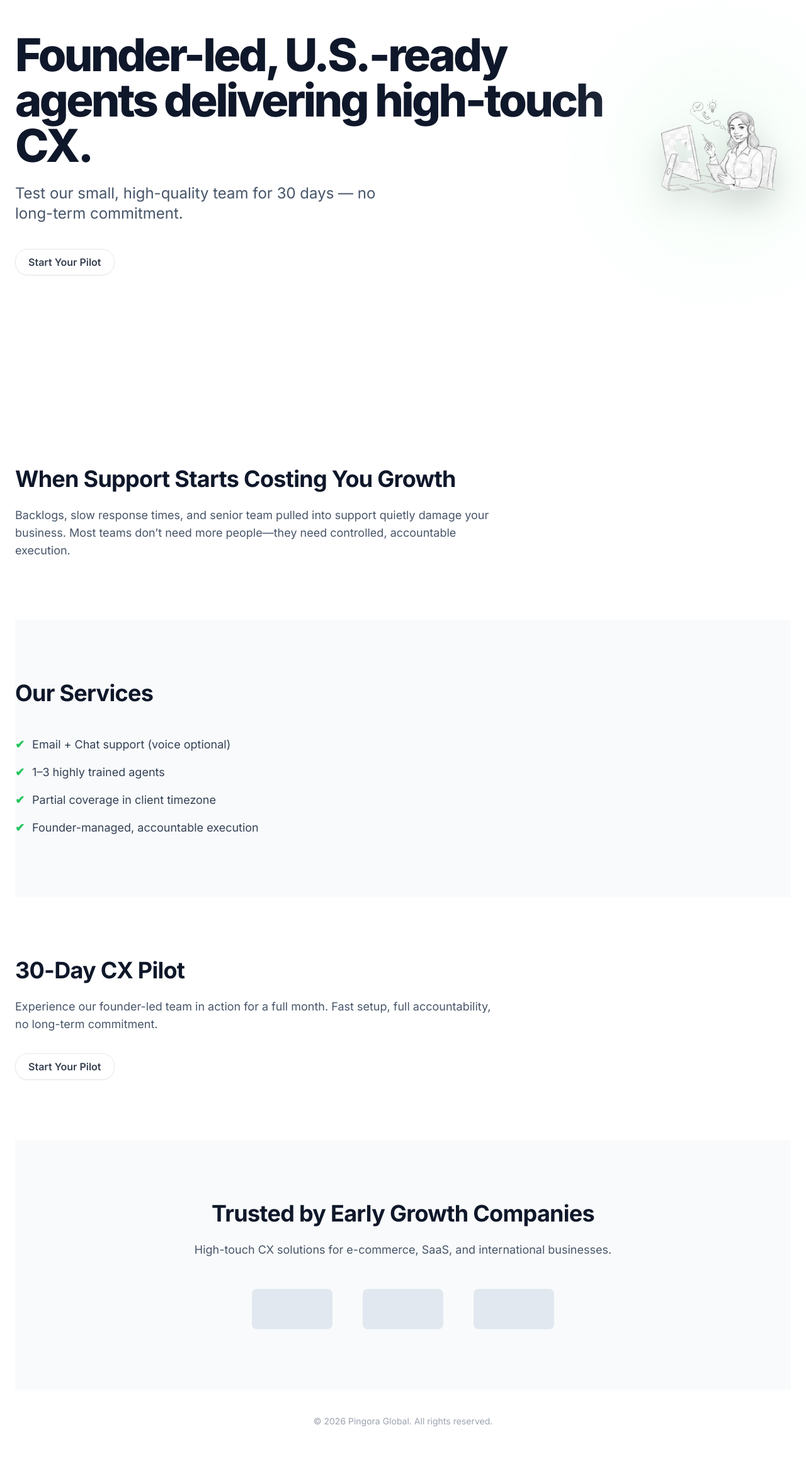
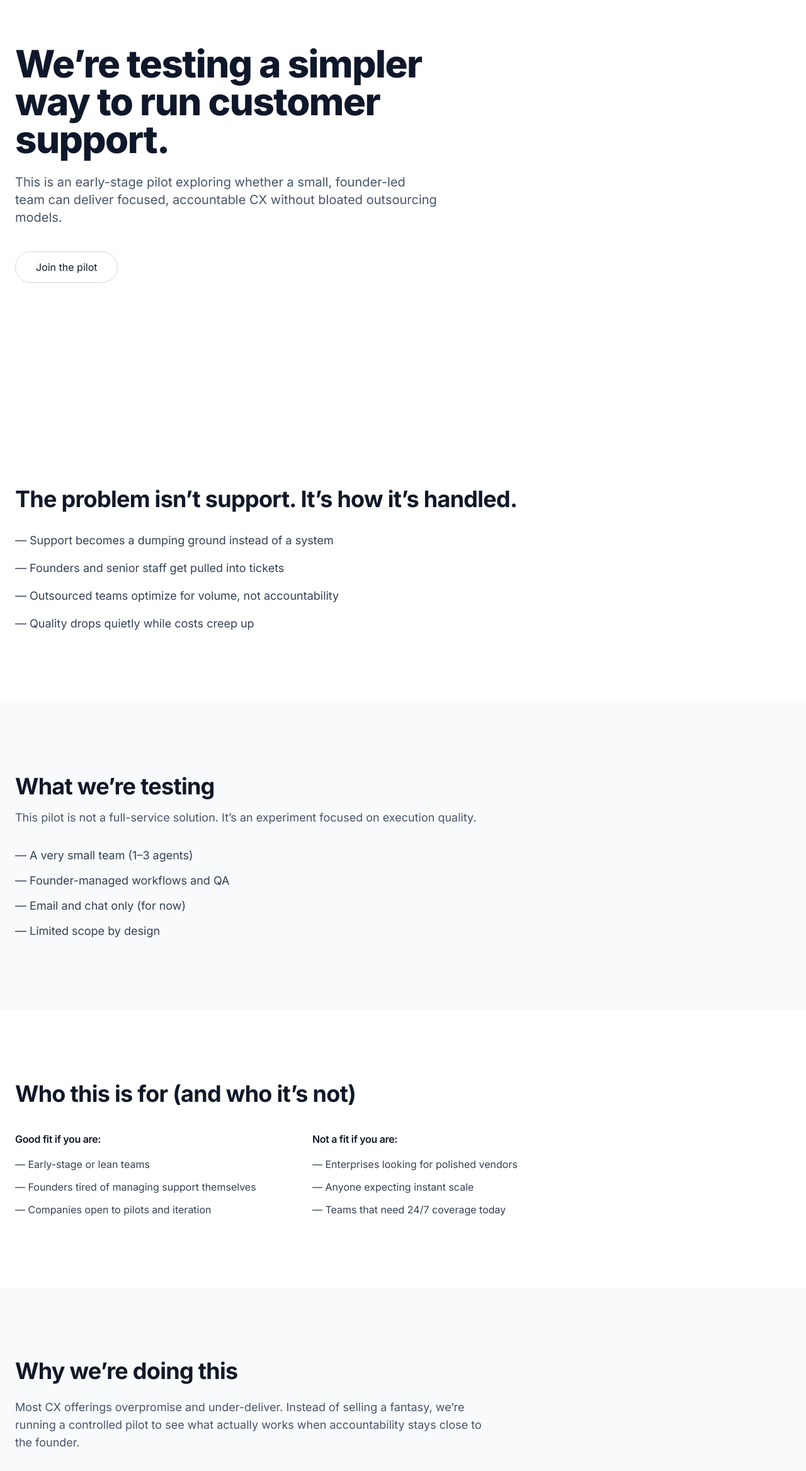
Before and after one commit to 249bisho/GPOv1, a Next.js app: page / in a window 1280 px wide. Shown: the part 327-2662 px from the top of the page at 63% size. Before the commit the page ends 2633 px from the top, so only its background shows below. Built offline with nearby package versions, Linux system fonts and the light colour scheme.

Commit message:
Update index.js

```diff
--- a/pages/index.js
+++ b/pages/index.js
@@ -1,23 +1,23 @@
 import { useRouter } from 'next/router';
 import Head from 'next/head';
 import Script from 'next/script';
-import { useRef, useEffect } from 'react';
+import { useRef } from 'react';
 
 export default function Home() {
   const { locale } = useRouter();
   const vantaRef = useRef(null);
 
   const initVanta = () => {
-    if (typeof window !== 'undefined' && window.VANTA && window.VANTA.TOPOLOGY) {
+    if (typeof window !== 'undefined' && window.VANTA?.TOPOLOGY) {
       window.VANTA.TOPOLOGY({
         el: vantaRef.current,
         mouseControls: true,
         touchControls: true,
         gyroControls: false,
-        minHeight: 200.00,
-        minWidth: 200.00,
-        scale: 1.00,
-        scaleMobile: 1.00,
+        minHeight: 200,
+        minWidth: 200,
+        scale: 1,
+        scaleMobile: 1,
         color: 0x0caa41,
         backgroundColor: 0xffffff
       });
@@ -26,40 +26,49 @@ export default function Home() {
 
   const content = {
     en: {
-      hero: "Founder-led, U.S.-ready agents delivering high-touch CX.",
-      sub: "Test our small, high-quality team for 30 days — no long-term commitment.",
-      servicesTitle: "Our Services",
-      services: [
-        "Email + Chat support (voice optional)",
-        "1–3 highly trained agents",
-        "Partial coverage in client timezone",
-        "Founder-managed, accountable execution"
+      hero: "We’re testing a simpler way to run customer support.",
+      sub: "This is an early-stage pilot exploring whether a small, founder-led team can deliver focused, accountable CX without bloated outsourcing models.",
+      cta: "Join the pilot",
+
+      problemTitle: "The problem isn’t support. It’s how it’s handled.",
+      problemPoints: [
+        "Support becomes a dumping ground instead of a system",
+        "Founders and senior staff get pulled into tickets",
+        "Outsourced teams optimize for volume, not accountability",
+        "Quality drops quietly while costs creep up"
       ],
-      problemTitle: "When Support Starts Costing You Growth",
-      problemSub: "Backlogs, slow response times, and senior team pulled into support quietly damage your business. Most teams don’t need more people—they need controlled, accountable execution.",
-      pilotTitle: "30-Day CX Pilot",
-      pilotSub: "Experience our founder-led team in action for a full month. Fast setup, full accountability, no long-term commitment.",
-      cta: "Start Your Pilot",
-      trustTitle: "Trusted by Early Growth Companies",
-      trustSub: "High-touch CX solutions for e-commerce, SaaS, and international businesses."
-    },
-    ar: {
-      hero: "وكلاء أمريكيون بقيادة المؤسس يقدمون تجربة عملاء عالية الجودة.",
-      sub: "اختبر فريقنا الصغير والعالي الجودة لمدة 30 يومًا — بدون التزام طويل الأمد.",
-      servicesTitle: "خدماتنا",
-      services: [
-        "دعم البريد الإلكتروني والدردشة (صوتي اختياري)",
-        "1–3 وكلاء مدربون تدريباً عالياً",
-        "تغطية جزئية حسب توقيت العميل",
-        "قيادة المؤسس مع مسؤولية كاملة"
+
+      experimentTitle: "What we’re testing",
+      experimentSub: "This pilot is not a full-service solution. It’s an experiment focused on execution quality.",
+      experimentPoints: [
+        "A very small team (1–3 agents)",
+        "Founder-managed workflows and QA",
+        "Email and chat only (for now)",
+        "Limited scope by design"
       ],
-      problemTitle: "عندما يبدأ الدعم في إبطاء نموك",
-      problemSub: "الطلبات المتراكمة، بطء الاستجابة، وإشراك الفريق القيادي في الدعم يضر بالأعمال بصمت. معظم الفرق لا تحتاج إلى مزيد من الأشخاص — بل إلى تنفيذ منضبط ومسؤول.",
-      pilotTitle: "تجربة CX لمدة 30 يومًا",
-      pilotSub: "اختبر فريقنا بقيادة المؤسس لمدة شهر كامل. إعداد سريع، مسؤولية كاملة، بدون التزام طويل الأمد.",
-      cta: "ابدأ تجربتك",
-      trustTitle: "موثوق من قبل الشركات النامية",
-      trustSub: "حلول CX عالية الجودة للتجارة الإلكترونية، SaaS، والأعمال الدولية."
+
+      forWhoTitle: "Who this is for (and who it’s not)",
+      forWhoGood: [
+        "Early-stage or lean teams",
+        "Founders tired of managing support themselves",
+        "Companies open to pilots and iteration"
+      ],
+      forWhoBad: [
+        "Enterprises looking for polished vendors",
+        "Anyone expecting instant scale",
+        "Teams that need 24/7 coverage today"
+      ],
+
+      whyTitle: "Why we’re doing this",
+      whyText:
+        "Most CX offerings overpromise and under-deliver. Instead of selling a fantasy, we’re running a controlled pilot to see what actually works when accountability stays close to the founder.",
+
+      nextTitle: "What happens next",
+      nextPoints: [
+        "Run the pilot with a small number of partners",
+        "Collect real feedback and data",
+        "Decide whether this deserves to become a real service"
+      ]
     }
   };
 
@@ -68,79 +77,82 @@ export default function Home() {
   return (
     <div className="relative min-h-screen bg-white overflow-x-hidden">
       <Head>
-        <title>Pingora | Global Talent & Execution</title>
-        <meta name="description" content="Pingora provides high-scale BPO solutions and global specialized talent." />
+        <title>Pingora | CX Pilot</title>
+        <meta name="description" content="An early-stage pilot exploring a more accountable CX model." />
       </Head>
 
-      <Script
-        src="https://cdnjs.cloudflare.com/ajax/libs/p5.js/1.4.0/p5.min.js"
-        strategy="beforeInteractive"
-      />
-      <Script
-        src="https://cdn.jsdelivr.net/npm/vanta@latest/dist/vanta.topology.min.js"
-        onLoad={initVanta}
-      />
+      <Script src="https://cdnjs.cloudflare.com/ajax/libs/p5.js/1.4.0/p5.min.js" strategy="beforeInteractive" />
+      <Script src="https://cdn.jsdelivr.net/npm/vanta@latest/dist/vanta.topology.min.js" onLoad={initVanta} />
 
-      {/* 3D Background */}
-      <div ref={vantaRef} className="fixed inset-0 z-0" style={{ height: '100vh' }} />
+      <div ref={vantaRef} className="fixed inset-0 z-0" />
 
-      <main className="relative z-10 max-w-7xl mx-auto px-6 pt-20">
+      <main className="relative z-10 max-w-7xl mx-auto px-6 pt-24">
 
-        {/* Hero */}
-        <section className="min-h-screen flex flex-col justify-center lg:flex-row items-center gap-12">
-          <div className={locale === 'ar' ? 'text-right' : 'text-left'}>
-            <h1 className="text-6xl md:text-7xl font-black tracking-tighter text-slate-900 mb-6 leading-tight">
-              {t.hero}
-            </h1>
-            <p className="text-xl md:text-2xl text-slate-600 mb-10 max-w-xl">{t.sub}</p>
-            <button className="nav-link-elegant border border-gray-200 bg-white/80 backdrop-blur-sm shadow-sm px-8 py-3 rounded-full hover:bg-green-50 transition-all duration-300">
-              {t.cta}
-            </button>
-          </div>
-          <div className="flex justify-center items-center relative">
-            <div className="relative animate-float z-20">
-              <img src="/images/cx-expert.png" alt="Pingora Talent" className="max-w-full h-auto drop-shadow-2xl" style={{ width: '450px' }} />
-            </div>
-            <div className="absolute top-1/2 left-1/2 -translate-x-1/2 -translate-y-1/2 w-72 h-72 bg-green-100 rounded-full blur-[100px] z-10 opacity-40" />
-          </div>
+        {/* HERO */}
+        <section className="min-h-screen flex flex-col justify-center">
+          <h1 className="text-5xl md:text-6xl font-black tracking-tight text-slate-900 mb-6 max-w-3xl">
+            {t.hero}
+          </h1>
+          <p className="text-xl text-slate-600 max-w-2xl mb-10">
+            {t.sub}
+          </p>
+          <button className="w-fit border border-gray-300 bg-white px-8 py-3 rounded-full hover:bg-green-50 transition">
+            {t.cta}
+          </button>
         </section>
 
-        {/* Problem Section */}
-        <section className="py-24">
-          <h2 className="text-4xl font-bold text-slate-900 mb-6">{t.problemTitle}</h2>
-          <p className="text-lg text-slate-600 max-w-3xl">{t.problemSub}</p>
-        </section>
-
-        {/* Services */}
-        <section className="py-24 bg-gray-50">
-          <h2 className="text-4xl font-bold text-slate-900 mb-12">{t.servicesTitle}</h2>
-          <ul className="space-y-4 max-w-3xl">
-            {t.services.map((service, idx) => (
-              <li key={idx} className="text-lg text-slate-700 flex items-center">
-                <span className="text-green-500 mr-3 font-bold">✔</span> {service}
-              </li>
+        {/* PROBLEM */}
+        <section className="py-28">
+          <h2 className="text-4xl font-bold mb-8">{t.problemTitle}</h2>
+          <ul className="space-y-4 text-lg text-slate-700 max-w-3xl">
+            {t.problemPoints.map((p, i) => (
+              <li key={i}>— {p}</li>
             ))}
           </ul>
         </section>
 
-        {/* Pilot Section */}
-        <section className="py-24">
-          <h2 className="text-4xl font-bold text-slate-900 mb-6">{t.pilotTitle}</h2>
-          <p className="text-lg text-slate-600 max-w-3xl mb-8">{t.pilotSub}</p>
-          <button className="nav-link-elegant border border-gray-200 bg-white/80 backdrop-blur-sm shadow-sm px-8 py-3 rounded-full hover:bg-green-50 transition-all duration-300">
-            {t.cta}
-          </button>
+        {/* EXPERIMENT */}
+        <section className="py-28 bg-gray-50 -mx-6 px-6">
+          <h2 className="text-4xl font-bold mb-4">{t.experimentTitle}</h2>
+          <p className="text-lg text-slate-600 max-w-3xl mb-8">{t.experimentSub}</p>
+          <ul className="space-y-3 text-lg text-slate-700 max-w-3xl">
+            {t.experimentPoints.map((p, i) => (
+              <li key={i}>— {p}</li>
+            ))}
+          </ul>
         </section>
 
-        {/* Trust / Social Proof */}
-        <section className="py-24 bg-gray-50 text-center">
-          <h2 className="text-4xl font-bold text-slate-900 mb-6">{t.trustTitle}</h2>
-          <p className="text-lg text-slate-600 max-w-3xl mx-auto">{t.trustSub}</p>
-          <div className="mt-12 flex justify-center flex-wrap gap-12">
-            <div className="w-32 h-16 bg-slate-200 rounded-lg" />
-            <div className="w-32 h-16 bg-slate-200 rounded-lg" />
-            <div className="w-32 h-16 bg-slate-200 rounded-lg" />
+        {/* WHO IT’S FOR */}
+        <section className="py-28">
+          <h2 className="text-4xl font-bold mb-10">{t.forWhoTitle}</h2>
+          <div className="grid md:grid-cols-2 gap-12 max-w-4xl">
+            <div>
+              <h3 className="font-semibold mb-4">Good fit if you are:</h3>
+              <ul className="space-y-3 text-slate-700">
+                {t.forWhoGood.map((p, i) => <li key={i}>— {p}</li>)}
+              </ul>
+            </div>
+            <div>
+              <h3 className="font-semibold mb-4">Not a fit if you are:</h3>
+              <ul className="space-y-3 text-slate-700">
+                {t.forWhoBad.map((p, i) => <li key={i}>— {p}</li>)}
+              </ul>
+            </div>
           </div>
+        </section>
+
+        {/* WHY */}
+        <section className="py-28 bg-gray-50 -mx-6 px-6">
+          <h2 className="text-4xl font-bold mb-6">{t.whyTitle}</h2>
+          <p className="text-lg text-slate-600 max-w-3xl">{t.whyText}</p>
+        </section>
+
+        {/* NEXT */}
+        <section className="py-28">
+          <h2 className="text-4xl font-bold mb-8">{t.nextTitle}</h2>
+          <ul className="space-y-4 text-lg text-slate-700 max-w-3xl">
+            {t.nextPoints.map((p, i) => <li key={i}>— {p}</li>)}
+          </ul>
         </section>
 
       </main>
```
